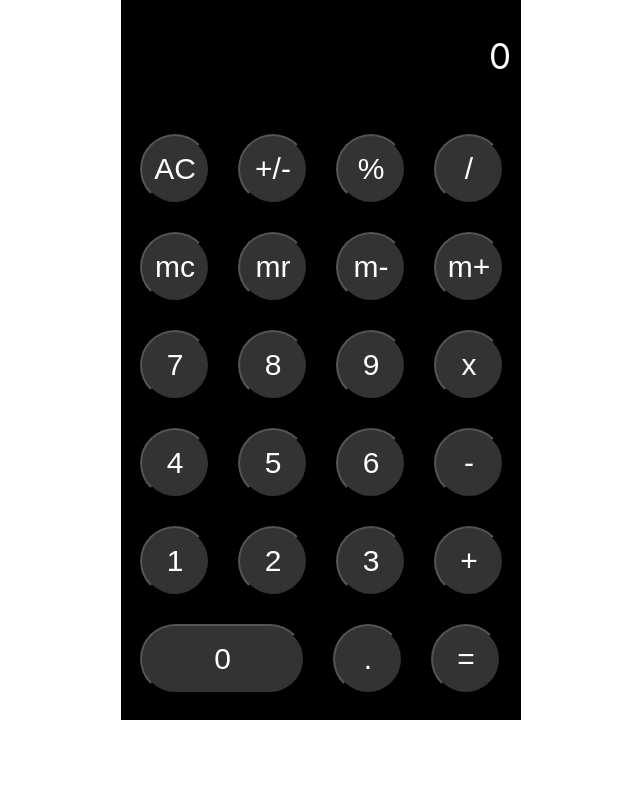
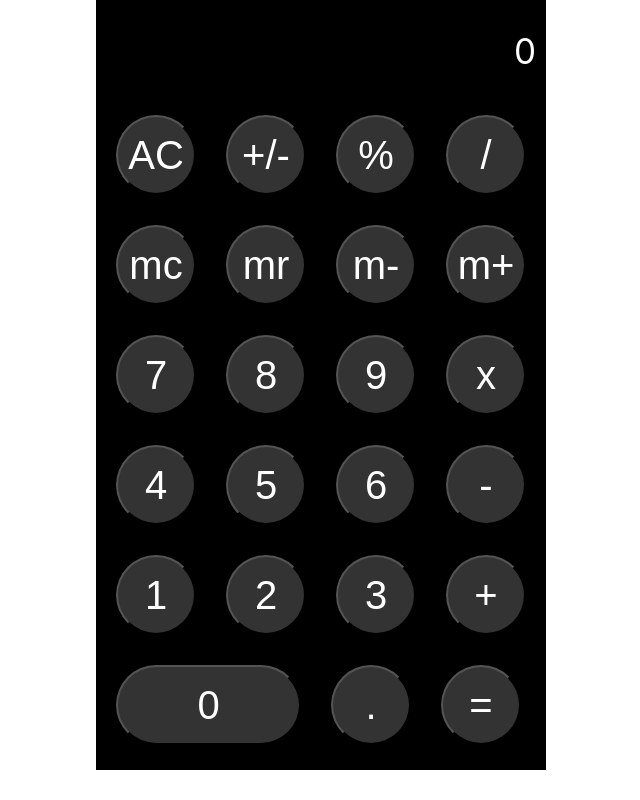
Before and after one commit to NikolasPlatonov/calculator, a React (Create React App) app: page / in a window 1280 px wide. Shown: the whole page, without its empty margins (319-959 px from the left). Built offline with nearby package versions, Linux system fonts and the light colour scheme.

Commit message:
Memory and percent operators fixed

```diff
--- a/src/App.css
+++ b/src/App.css
@@ -1,20 +1,20 @@
 .main_container {
   display: grid;
-  grid-template-columns: 1fr 400px 1fr;
+  grid-template-columns: 1fr 450px 1fr;
 }
 
 .container {
   display: grid;
-  grid-template-rows: 120px 1fr;
+  grid-template-rows: 100px 1fr;
   background-color: black;
   width: 100%;
-  height: 700px;
+  height: 750px;
   padding-bottom: 20px;
 }
 
 .input_container {
   display: grid;
-  grid-template-rows: 30px 60px 30px;
+  grid-template-rows: 25px 50px 25px;
   margin-right: 10px;
   margin-top: 5px;
 }
@@ -22,13 +22,13 @@
   display: flex;
   justify-content: flex-end;
   color: white;
-  max-width: 400px;
+  max-width: 450px;
 }
 
 .input {
   display: grid;
   justify-content: flex-end;
-  max-width: 400px;
+  max-width: 450px;
   font-size: 35px;
   color: white;
 }
@@ -55,15 +55,15 @@
 .btn_null {
   background-color: #333333;
   color: white;
-  width: 165px;
+  width: 185px;
 }
 
 button {
-  font-size: 30px;
-  width: 70px;
-  height: 70px;
-  border-radius: 60px;
-  margin: 14px;
+  font-size: 40px;
+  width: 80px;
+  height: 80px;
+  border-radius: 80px;
+  margin: 15px;
   cursor: pointer;
 }
 
--- a/src/App.js
+++ b/src/App.js
@@ -5,13 +5,23 @@ import Button from './components/Button';
 
 function App() {
   const [input, setInput] = useState(0);
+  console.log('🚀 ~ file: App.js ~ line 8 ~ App ~ input', input);
   const [firstNumber, setFirstNumber] = useState();
+  console.log('🚀 ~ file: App.js ~ line 10 ~ App ~ firstNumber', firstNumber);
   const [secondNumber, setSecondNumber] = useState();
+  console.log('🚀 ~ file: App.js ~ line 12 ~ App ~ secondNumber', secondNumber);
   const [stringOperatorValue, setStringOperatorValue] = useState();
+  console.log(
+    '🚀 ~ file: App.js ~ line 14 ~ App ~ stringOperatorValue',
+    stringOperatorValue
+  );
   const [symbolOperator, setSymbolOperator] = useState();
+  console.log(
+    '🚀 ~ file: App.js ~ line 16 ~ App ~ symbolOperator',
+    symbolOperator
+  );
   const [equalOperator, setEqualOperator] = useState();
   const [memory, setMemory] = useState();
-  const [display, setDisplay] = useState();
 
   const addToInput = (value) => {
     if (input === 0) {
@@ -87,7 +97,8 @@ function App() {
     if (!firstNumber) {
       return setInput(0);
     } else {
-      setDisplay(display + input + symbol);
+      setSecondNumber(input + symbol);
+      setInput('');
       setStringOperatorValue(stringOperatorValue + ', ' + 'percent');
     }
   };
@@ -135,7 +146,7 @@ function App() {
     ) {
       setInput(
         parseFloat(firstNumber) +
-          (parseFloat(firstNumber) * parseFloat(input)) / 100
+          (parseFloat(firstNumber) * parseFloat(secondNumber)) / 100
       );
     } else if (
       stringOperatorValue.includes('percent') &&
@@ -143,7 +154,7 @@ function App() {
     ) {
       setInput(
         parseFloat(firstNumber) -
-          (parseFloat(firstNumber) * parseFloat(input)) / 100
+          (parseFloat(firstNumber) * parseFloat(secondNumber)) / 100
       );
     } else if (
       stringOperatorValue.includes('percent') &&
@@ -151,7 +162,7 @@ function App() {
     ) {
       setInput(
         (parseFloat(firstNumber) *
-          (parseFloat(firstNumber) * parseFloat(input))) /
+          (parseFloat(firstNumber) * parseFloat(secondNumber))) /
           100
       );
     } else if (
@@ -160,8 +171,7 @@ function App() {
     ) {
       setInput(
         parseFloat(firstNumber) /
-          (parseFloat(firstNumber) * parseFloat(input)) /
-          100
+          ((parseFloat(firstNumber) * parseFloat(secondNumber)) / 100)
       );
     }
   };
@@ -181,7 +191,7 @@ function App() {
   };
 
   const mrBtn = () => {
-    setMemory(input);
+    memory ? setInput(memory) : setMemory(input);
   };
 
   return (
```
Also changed, not shown: 1 other file (tests, documents, lock files or other folders).
